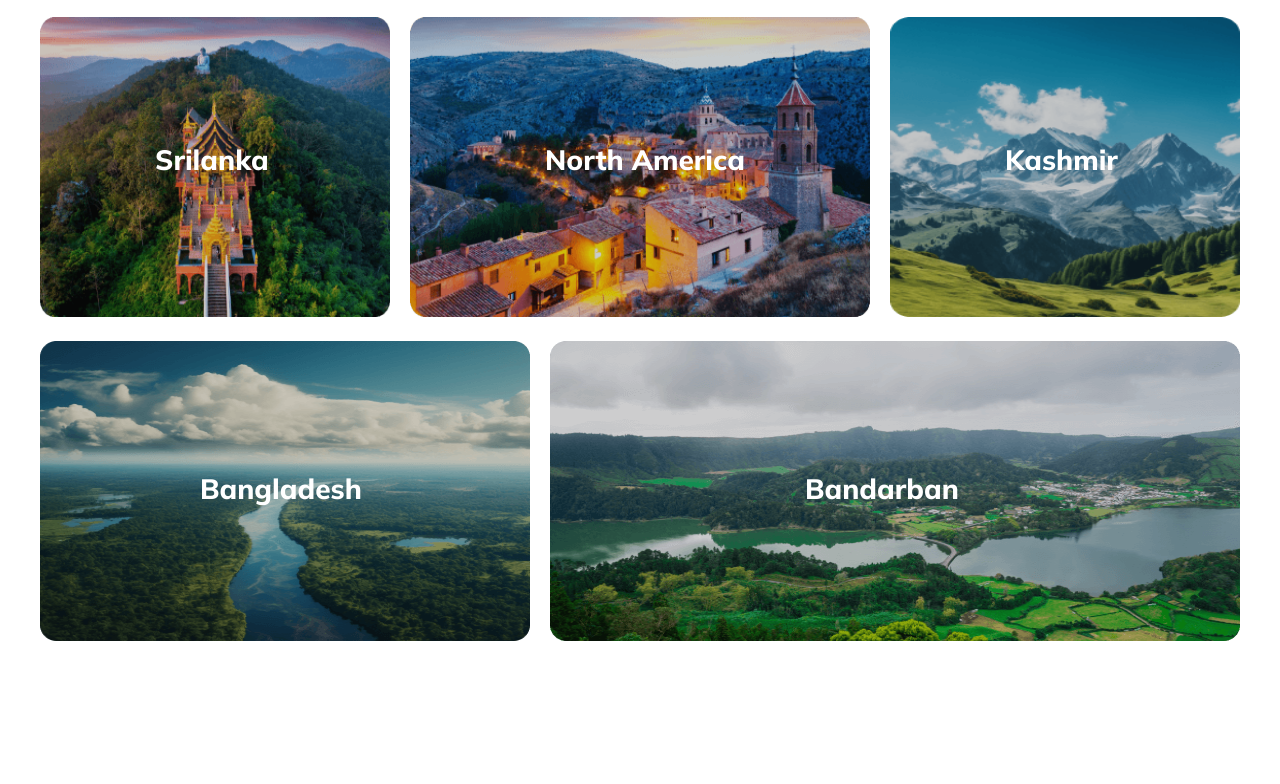
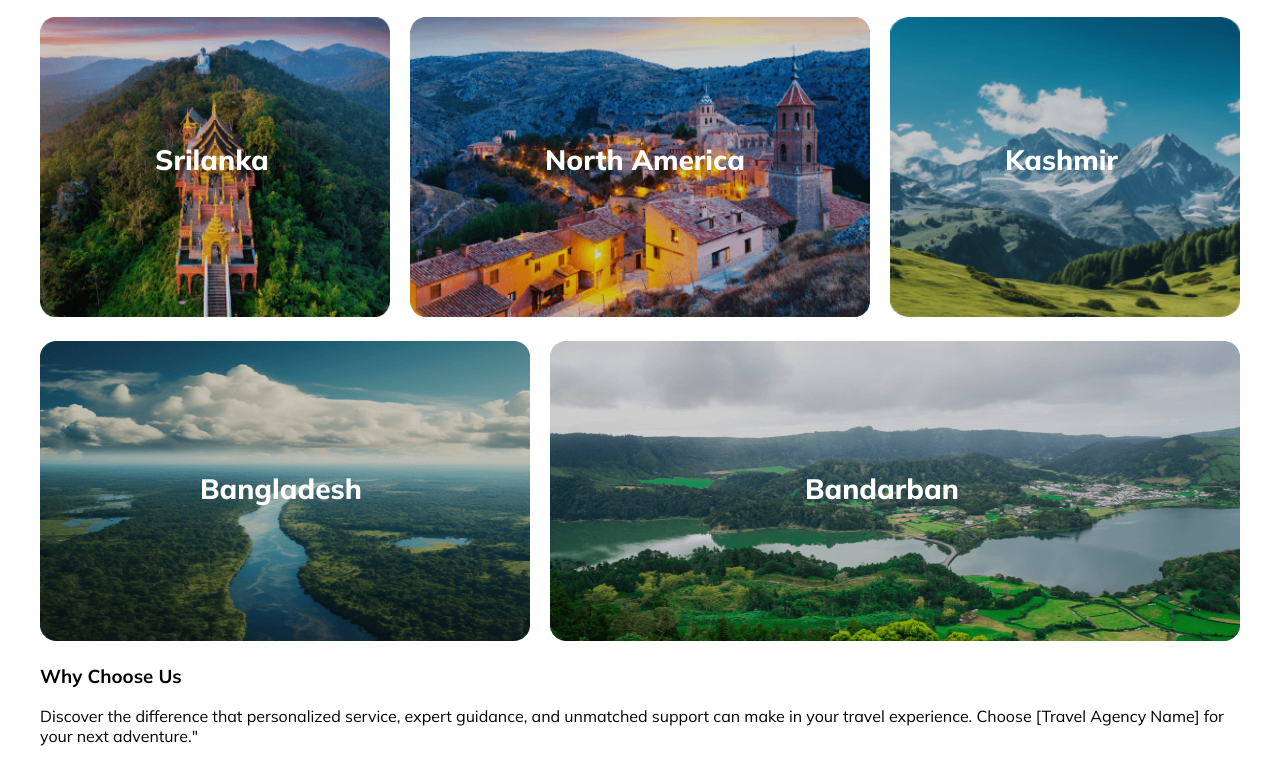
Before and after one commit to Khairulhasan111/assignment-two-travel, a plain HTML site: page index.html in a window 1280 px wide. Shown: the part 1905-2689 px from the top of the page. Before the commit the page ends 2600 px from the top, so only its background shows below. Drawn offline with Linux system fonts and the light colour scheme.

Commit message:
something done today

```diff
--- a/index.html
+++ b/index.html
@@ -184,7 +184,34 @@
         </section>
 
 
-        <!-- destinaiton ends  -->
+        <!-- destination ends  -->
+
+
+
+
+        <!-- Choose us section starts here -->
+
+        <section class="choose">
+
+            <h3>Why Choose Us</h3>
+            <p>Discover the difference that personalized service, expert guidance, and unmatched support can make in your travel experience. Choose [Travel Agency Name] for your next adventure."</p>
+
+            <div class="choose-row">
+
+            </div>
+
+
+            <div class="choose-row">
+
+            </div>
+
+
+        </section>
+
+        <!-- Choose us section ends here -->
+
+
+
 
 
 
```
